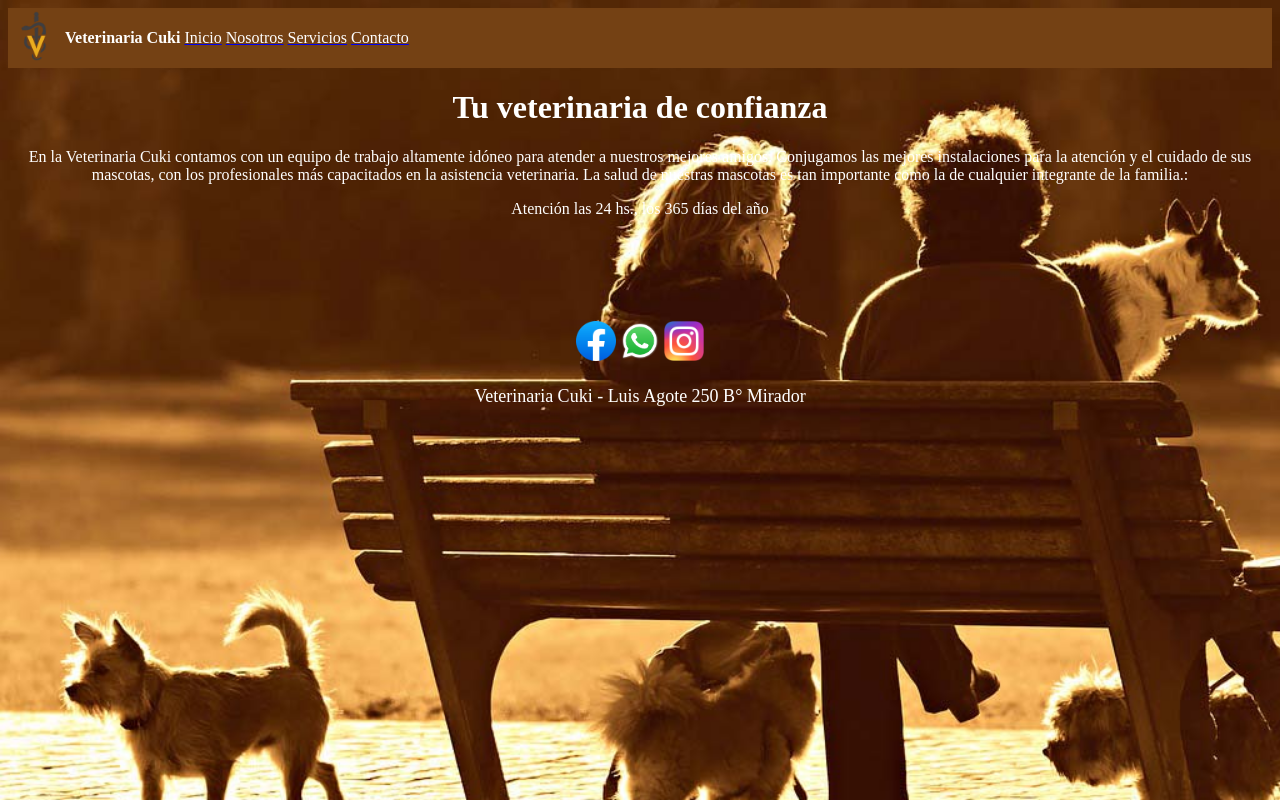
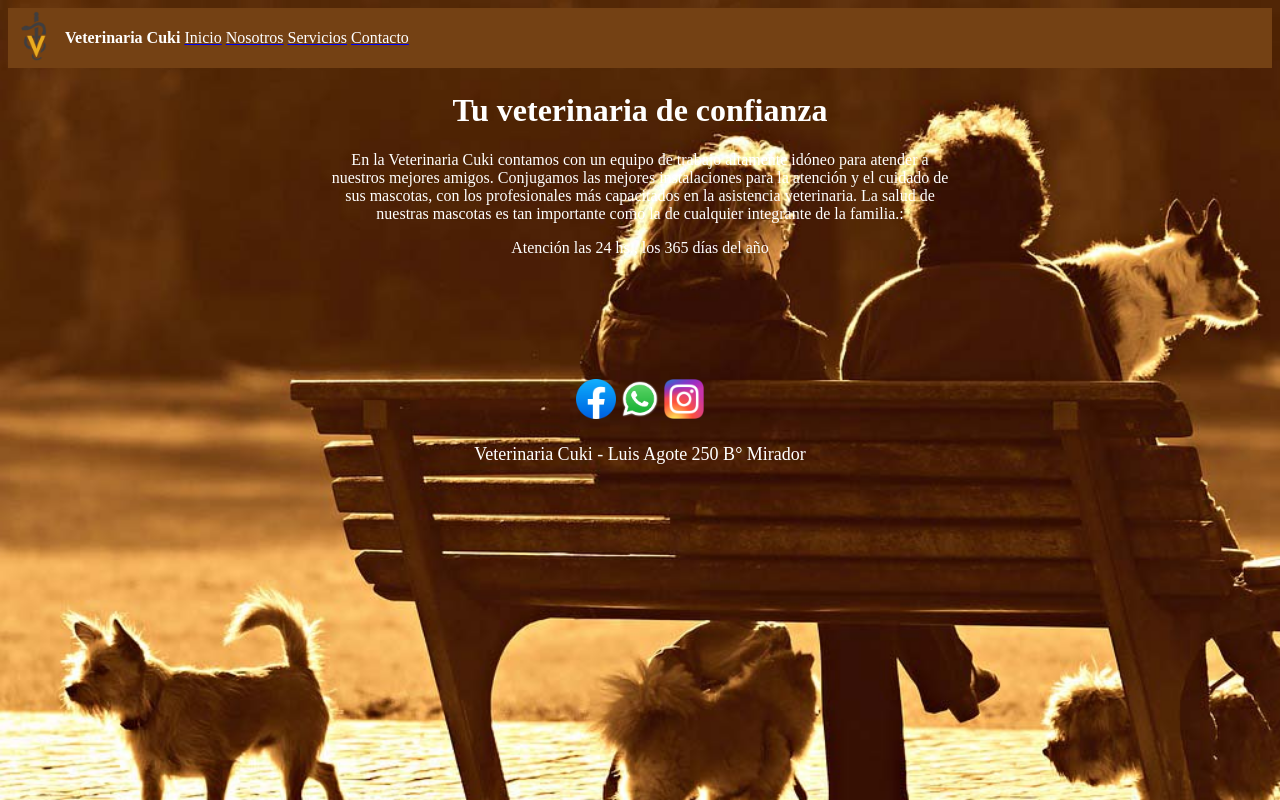
Before and after one commit to clongoni/VeterinariaCuki2, a plain HTML site: page index.html in a window 1280 px wide. Drawn offline with Linux system fonts and the light colour scheme.

Commit message:
segundo commit

```diff
--- a/index.html
+++ b/index.html
@@ -36,6 +36,10 @@
         </div>
 
         <div id="texto">
+            <table>
+                <tr>
+                    <td style="width:25%"></td>
+                    <td style="width:50%">
                         <h1 id="titulo">Tu veterinaria de confianza</h1>
                         <p class="parrafoA">En la Veterinaria Cuki contamos con un equipo de trabajo altamente idóneo
                         para atender a nuestros mejores amigos. Conjugamos las mejores instalaciones
@@ -43,7 +47,12 @@
                         capacitados en la asistencia veterinaria. La salud de nuestras mascotas es tan
                         importante como la de cualquier integrante de la familia.:</p>
                         <p class="parrafoB">Atención las 24 hs., los 365 días del año</p>
+                    </td>
+                    <td style="width:25%"></td>
+                </tr>
+            </table>
         </div>
+
 
                 <!--SECCION CONTACTO-->
         <div  id="contacto">
--- a/style.css
+++ b/style.css
@@ -22,11 +22,6 @@ div#texto h1{
     text-align: center;
     color: white;
 }
-div#texto p{
-    text-align: center;
-    color: white;
-
-}
 div#contacto table#tabla-contacto{
     margin: auto;
     margin-top: 100px;
@@ -36,3 +31,11 @@ div#contacto p{
     text-align: center;
     font-size: large;
 }
+.parrafoA{
+    text-align: center;
+    color: white;
+}
+.parrafoB{
+    text-align: center;
+    color: white;
+}
```
Lines whose indentation alone changed are shown as unchanged.
